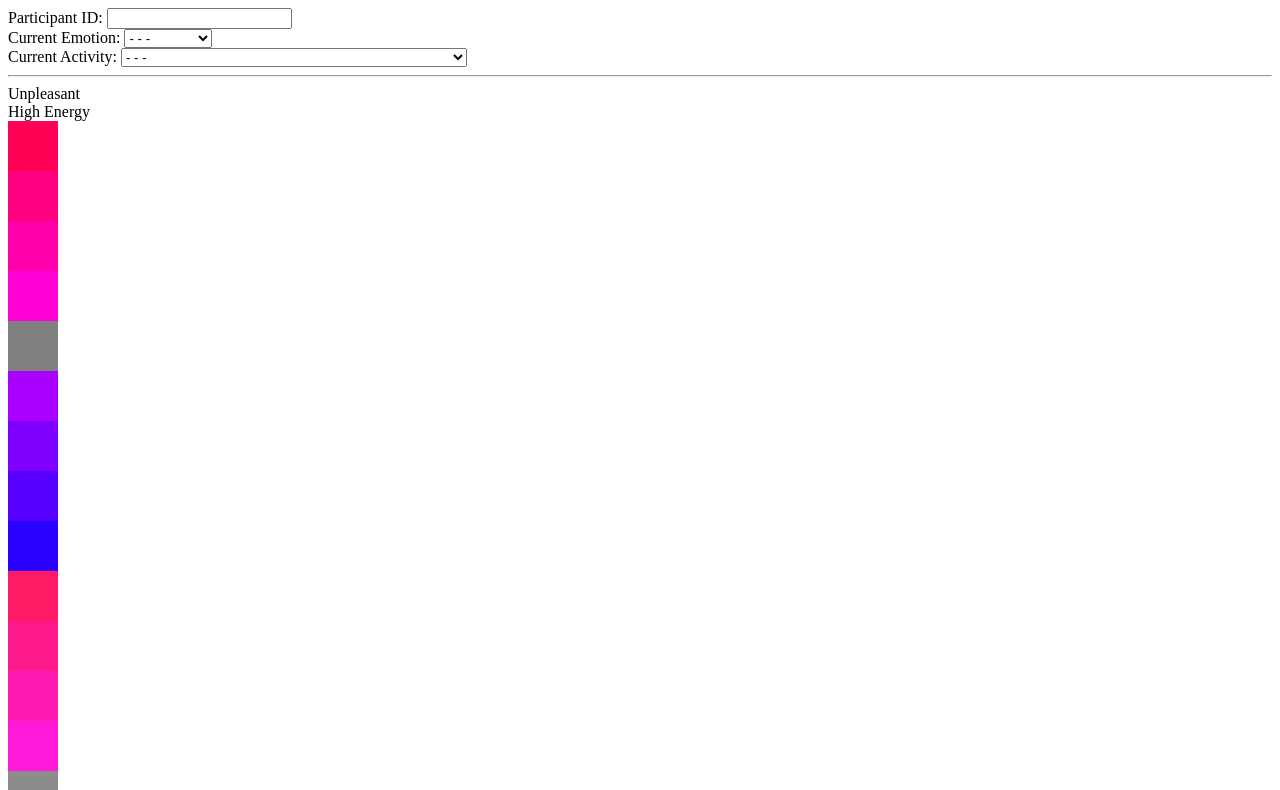
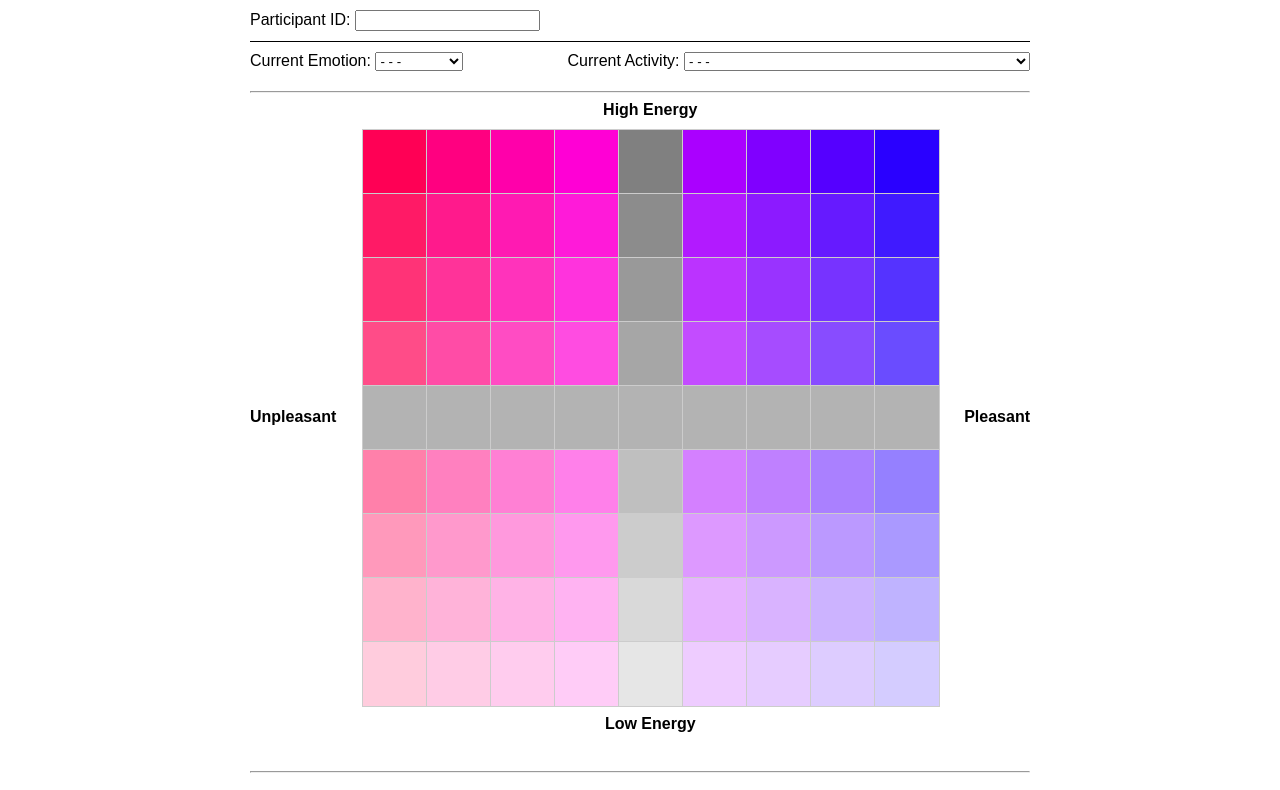
Before and after one commit to ConceptDelta/emotion-map-survey, a plain HTML site: page index.html in a window 1280 px wide. Shown: the top 790 px of the page. Drawn offline with Linux system fonts and the light colour scheme.

Commit message:
Add files via upload
Revised version 15.0

```diff
--- a/styles.css
+++ b/styles.css
@@ -1,33 +1,98 @@
-.grid {
+/* styles.css */
+body {
+    font-family: Arial, sans-serif;
+    text-align: center;
+    margin: 0;
+    padding: 0;
+    box-sizing: border-box;
+}
+
+.container {
+    width: 90%;
+    max-width: 800px;
+    margin: 0 auto;
+    padding: 10px;
+    box-sizing: border-box;
+}
+
+.data-entry {
+    margin-bottom: 20px;
+}
+
+.participant-id {
+    text-align: left;
+    border-bottom: 1px solid #000;
+    padding-bottom: 10px;
+}
+
+.dropdowns {
+    display: flex;
+    flex-wrap: wrap;
+    justify-content: space-between;
+    padding-top: 10px;
+}
+
+#color-grid {
     display: grid;
-    grid-template-columns: repeat(9, 50px);
-    grid-template-rows: repeat(9, 50px);
-    gap: 5px;
-    margin-top: 20px;
+    grid-template: repeat(9, 5vw) / repeat(9, 5vw);
+    margin: 0 auto;
+    cursor: pointer;
+    margin-top: 10px;
+    margin-bottom: 10px;
 }
 
 .cell {
-    width: 50px;
-    height: 50px;
-    transition: all 0.3s ease-in-out;
+    width: 5vw;
+    height: 5vw;
+    border: 1px solid #ccc;
 }
 
 .selected {
-    box-shadow: 0px 0px 15px rgba(0, 0, 0, 0.4);
-    border-radius: 15px;
-    transform: scale(1.2);
+    border: 2px solid #000;
 }
 
-#export-button {
+.grid-container {
+    position: relative;
+    display: grid; /* Changed from flex to grid */
+    grid-template-columns: auto 1fr auto; /* Added grid columns */
+    grid-template-rows: auto 1fr auto; /* Added grid rows */
+    gap: 10px; /* Added gap between grid items */
+}
+
+.grid-labels {
+    display: flex;
+    flex-direction: column;
+    align-items: center;
+    justify-content: center;
+}
+
+.top-label,
+.bottom-label,
+.side-label {
+    font-weight: bold;
+    margin-bottom: 10px;
+}
+
+#high-energy {
+    margin-bottom: 0;
+}
+
+#low-energy {
+    margin-top: 0;
+}
+
+#unpleasant {
+    white-space: nowrap;
+    transform: rotate(0); /* Rotate the label horizontally */
+    align-self: center; /* Center the label vertically */
+}
+
+#pleasant {
+    white-space: nowrap;
+    transform: rotate(0); /* Rotate the label horizontally */
+    align-self: center; /* Center the label vertically */
+}
+
+.export-button-container {
     margin-top: 20px;
 }
-
-#version-box {
-    position: fixed;
-    bottom: 10px;
-    left: 10px;
-    padding: 5px;
-    background-color: #f9f9f9;
-    border: 1px solid #ccc;
-    font-size: 0.8em;
-}
```
